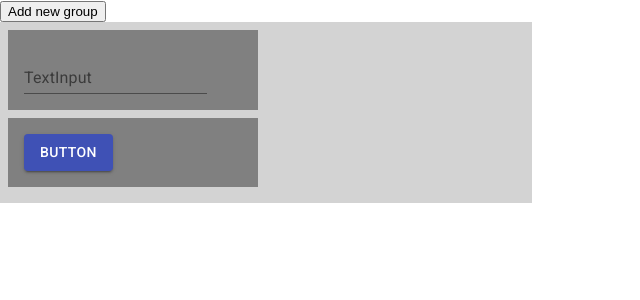
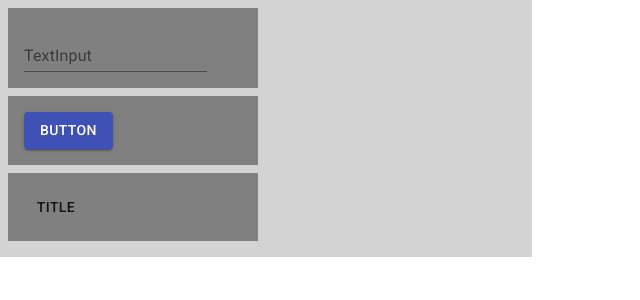
Before and after one commit to AlexisFabianCarranza/Formularios-dinamicos-react, a React (Create React App) app: page / in a window 1280 px wide. Shown: the top 300 px of the page, without its empty margins (0-640 px from the left). Built offline with nearby package versions, Linux system fonts and the light colour scheme.

Commit message:
* Primera version de drag and drop

```diff
--- /dev/null
+++ b/src/formComponents/Text.js
@@ -0,0 +1,6 @@
+import React from 'react';
+import Typography from '@material-ui/core/Button';
+
+export default ({configItem}) => {
+  return <Typography>{configItem.text}</Typography>;
+};
--- a/src/helper/getItem.js
+++ b/src/helper/getItem.js
@@ -1,6 +1,7 @@
 import React from 'react';
 import TextInput from '../formComponents/TextInput';
 import Button from '../formComponents/Button';
+import Text from '../formComponents/Text';
 
 export default (
   componentInfo,
@@ -26,5 +27,14 @@ export default (
           values={values}
         />
       );
+    case 'Text':
+      return (
+        <Text
+          configItem={componentInfo.configItem}
+          handleChange={handleChange}
+          handleBlur={handleBlur}
+          values={values}
+        />
+      );
   }
 };
--- a/src/helper/supportedComponents.js
+++ b/src/helper/supportedComponents.js
@@ -18,4 +18,12 @@ export default [
       action: 'NextTab',
     },
   },
+  {
+    type: 'Text',
+    id: 'text',
+    componentType: 'Title',
+    configItem: {
+      text: 'Title',
+    },
+  },
 ];
--- a/src/pages/DragAndDrop.js
+++ b/src/pages/DragAndDrop.js
@@ -89,13 +89,6 @@ function DragAndDrop() {
 
   return (
     <div>
-      <button
-        type="button"
-        onClick={() => {
-          setState([...state, []]);
-        }}>
-        Add new group
-      </button>
       <div style={{display: 'flex'}}>
         <DragDropContext onDragEnd={onDragEnd}>
           {state.map((el, ind) => (
```
